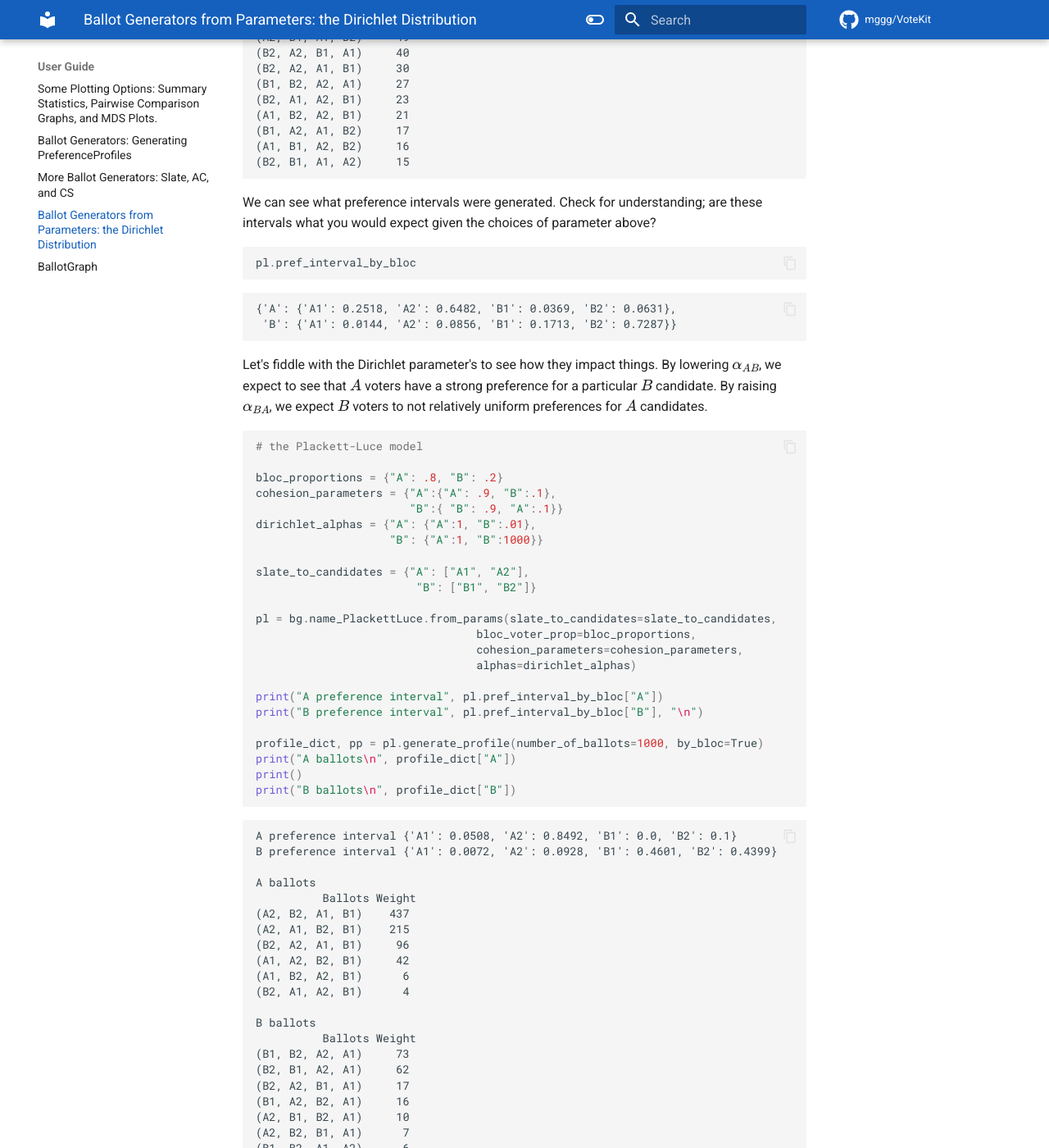
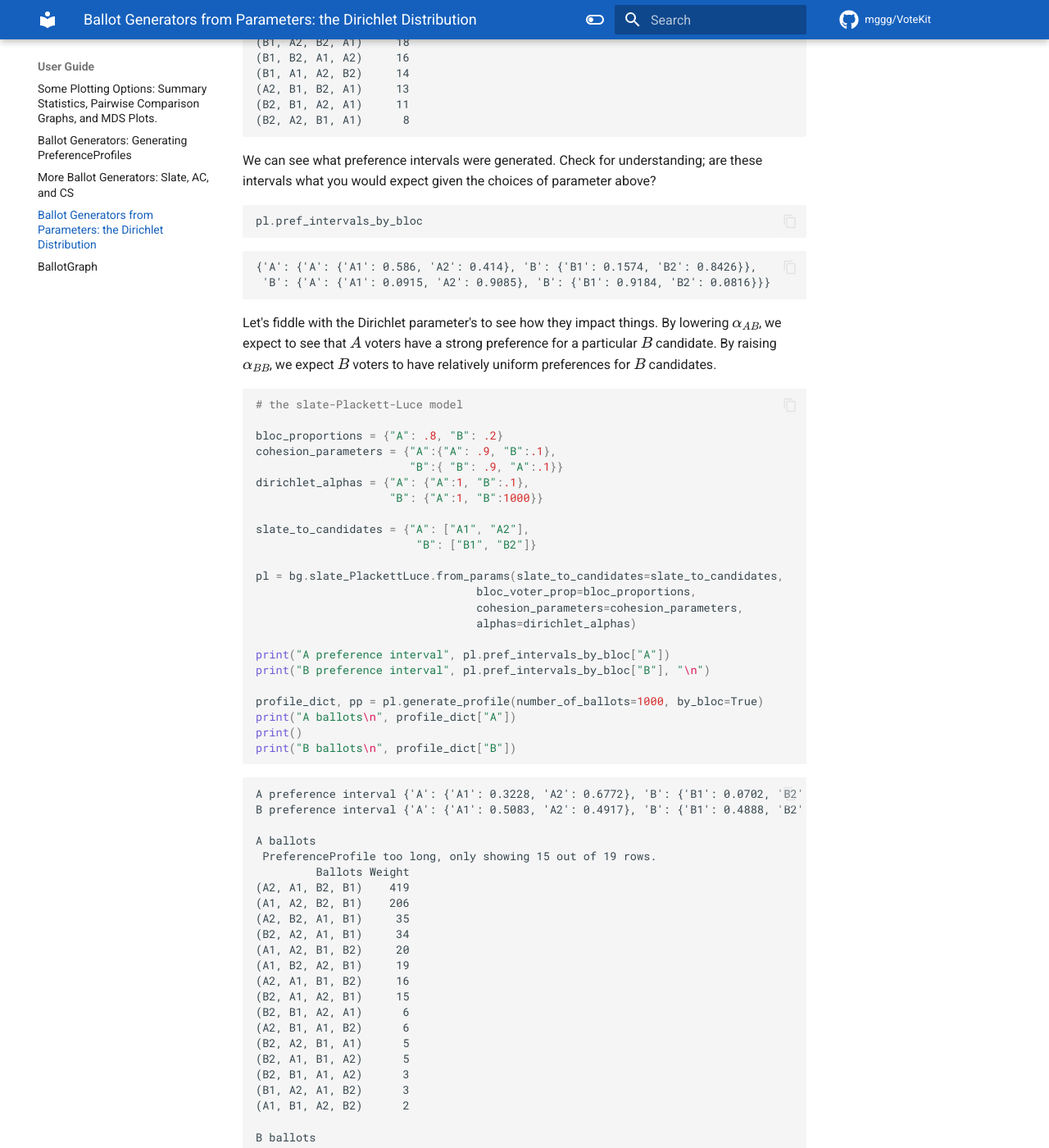
Before and after one commit to mggg/VoteKit, an MkDocs documentation site: the page built from docs/bg_from_params.md, in a window 1280 px wide and 1400 px high, scrolled down 1627 px. Shown: the whole window at 82% size. Built offline with MkDocs 1.6.1 and Material for MkDocs 9.7.7, drawn with Linux system fonts in a browser that asks for light colours; comment, search, counter and statistics services are not loaded; some of the changed text lies outside the part shown.

Commit message:
fix SPL zero cand, edit Dirichlet notebook
Dirichlet parameter tutorial notebook now uses slate-PlackettLuce.

Fixed bug by which slate-PlackettLuce could not generate ballots when some candidate had 0 support. Added two tests to catch.

````diff
--- a/docs/bg_from_params.md
+++ b/docs/bg_from_params.md
@@ -25,7 +25,7 @@
 
 
 ```python
-# the Plackett-Luce model
+# the slate-Plackett-Luce model
 
 bloc_proportions = {"A": .8, "B": .2}
 cohesion_parameters = {"A":{"A": .9, "B":.1},
@@ -37,13 +37,13 @@
                         "B": ["B1", "B2"]}
 ```
 
-We need four different Dirichlet parameter's; $\alpha_{AA}$ generates the $A$ voters preference interval for $A$ candidates and $\alpha_{AB}$ generates the $A$ voters preference interval for $B$ candidates. To construct the full preference interval for $A$ voters, we take the two intervals generated by the Dirichlet distribution, scale the $A$ interval by the $A$ cohesion parameter and the $B$ interval by 1 minus the $A$ cohesion parameter, and append them.
+We need four different Dirichlet parameter's; $\alpha_{AA}$ generates the $A$ voters preference interval for $A$ candidates and $\alpha_{AB}$ generates the $A$ voters preference interval for $B$ candidates. Likewise for the $B$ voters.
 
 Also notice that we need a bit more information in this case than if we gave the PL model a preference interval; we must specify the cohesion parameters and which candidates are in which bloc.
 
 
 ```python
-pl = bg.name_PlackettLuce.from_params(slate_to_candidates=slate_to_candidates,
+pl = bg.slate_PlackettLuce.from_params(slate_to_candidates=slate_to_candidates,
                                  bloc_voter_prop=bloc_proportions,
                                  cohesion_parameters=cohesion_parameters,
                                  alphas=dirichlet_alphas)
@@ -54,60 +54,60 @@
 
     PreferenceProfile too long, only showing 15 out of 34 rows.
              Ballots Weight
-    (A2, A1, B2, B1)    232
-    (A2, A1, B1, B2)    142
-    (A1, A2, B2, B1)     91
-    (A2, B2, A1, B1)     78
-    (B2, B1, A2, A1)     74
-    (A1, A2, B1, B2)     57
-    (A2, B1, A1, B2)     49
-    (B2, A2, B1, A1)     40
-    (B2, A2, A1, B1)     30
-    (B1, B2, A2, A1)     27
-    (B2, A1, A2, B1)     23
-    (A1, B2, A2, B1)     21
-    (B1, A2, A1, B2)     17
-    (A1, B1, A2, B2)     16
-    (B2, B1, A1, A2)     15
+    (A1, A2, B2, B1)    298
+    (A2, A1, B2, B1)    222
+    (B1, B2, A2, A1)    136
+    (A1, A2, B1, B2)     72
+    (A2, A1, B1, B2)     42
+    (B2, A1, A2, B1)     30
+    (A1, B2, A2, B1)     30
+    (B2, A2, A1, B1)     27
+    (A2, B2, A1, B1)     18
+    (B1, A2, B2, A1)     18
+    (B1, B2, A1, A2)     16
+    (B1, A1, A2, B2)     14
+    (A2, B1, B2, A1)     13
+    (B2, B1, A2, A1)     11
+    (B2, A2, B1, A1)      8
 
 
 We can see what preference intervals were generated. Check for understanding; are these intervals what you would expect given the choices of parameter above?
 
 
 ```python
-pl.pref_interval_by_bloc
+pl.pref_intervals_by_bloc
 ```
 
 
 
 
-    {'A': {'A1': 0.2518, 'A2': 0.6482, 'B1': 0.0369, 'B2': 0.0631},
-     'B': {'A1': 0.0144, 'A2': 0.0856, 'B1': 0.1713, 'B2': 0.7287}}
+    {'A': {'A': {'A1': 0.586, 'A2': 0.414}, 'B': {'B1': 0.1574, 'B2': 0.8426}},
+     'B': {'A': {'A1': 0.0915, 'A2': 0.9085}, 'B': {'B1': 0.9184, 'B2': 0.0816}}}
 
 
 
-Let's fiddle with the Dirichlet parameter's to see how they impact things. By lowering $\alpha_{AB}$, we expect to see that $A$ voters have a strong preference for a particular $B$ candidate. By raising $\alpha_{BA}$, we expect $B$ voters to not relatively uniform preferences for $A$ candidates.
+Let's fiddle with the Dirichlet parameter's to see how they impact things. By lowering $\alpha_{AB}$, we expect to see that $A$ voters have a strong preference for a particular $B$ candidate. By raising $\alpha_{BB}$, we expect $B$ voters to have relatively uniform preferences for $B$ candidates.
 
 
 ```python
-# the Plackett-Luce model
+# the slate-Plackett-Luce model
 
 bloc_proportions = {"A": .8, "B": .2}
 cohesion_parameters = {"A":{"A": .9, "B":.1},
                        "B":{ "B": .9, "A":.1}}
-dirichlet_alphas = {"A": {"A":1, "B":.01},
+dirichlet_alphas = {"A": {"A":1, "B":.1},
                     "B": {"A":1, "B":1000}}
 
 slate_to_candidates = {"A": ["A1", "A2"],
                         "B": ["B1", "B2"]}
 
-pl = bg.name_PlackettLuce.from_params(slate_to_candidates=slate_to_candidates,
+pl = bg.slate_PlackettLuce.from_params(slate_to_candidates=slate_to_candidates,
                                  bloc_voter_prop=bloc_proportions,
                                  cohesion_parameters=cohesion_parameters,
                                  alphas=dirichlet_alphas)
 
-print("A preference interval", pl.pref_interval_by_bloc["A"])
-print("B preference interval", pl.pref_interval_by_bloc["B"], "\n")
+print("A preference interval", pl.pref_intervals_by_bloc["A"])
+print("B preference interval", pl.pref_intervals_by_bloc["B"], "\n")
 
 profile_dict, pp = pl.generate_profile(number_of_ballots=1000, by_bloc=True)
 print("A ballots\n", profile_dict["A"])
@@ -115,32 +115,46 @@
 print("B ballots\n", profile_dict["B"])
 ```
 
-    A preference interval {'A1': 0.0508, 'A2': 0.8492, 'B1': 0.0, 'B2': 0.1}
-    B preference interval {'A1': 0.0072, 'A2': 0.0928, 'B1': 0.4601, 'B2': 0.4399}
+    A preference interval {'A': {'A1': 0.3228, 'A2': 0.6772}, 'B': {'B1': 0.0702, 'B2': 0.9298}}
+    B preference interval {'A': {'A1': 0.5083, 'A2': 0.4917}, 'B': {'B1': 0.4888, 'B2': 0.5112}}
 
     A ballots
-              Ballots Weight
-    (A2, B2, A1, B1)    437
-    (A2, A1, B2, B1)    215
-    (B2, A2, A1, B1)     96
-    (A1, A2, B2, B1)     42
-    (A1, B2, A2, B1)      6
-    (B2, A1, A2, B1)      4
+     PreferenceProfile too long, only showing 15 out of 19 rows.
+             Ballots Weight
+    (A2, A1, B2, B1)    419
+    (A1, A2, B2, B1)    206
+    (A2, B2, A1, B1)     35
+    (B2, A2, A1, B1)     34
+    (A1, A2, B1, B2)     20
+    (A1, B2, A2, B1)     19
+    (A2, A1, B1, B2)     16
+    (B2, A1, A2, B1)     15
+    (B2, B1, A2, A1)      6
+    (A2, B1, A1, B2)      6
+    (B2, A2, B1, A1)      5
+    (B2, A1, B1, A2)      5
+    (B2, B1, A1, A2)      3
+    (B1, A2, A1, B2)      3
+    (A1, B1, A2, B2)      2
 
     B ballots
-              Ballots Weight
-    (B1, B2, A2, A1)     73
-    (B2, B1, A2, A1)     62
-    (B2, A2, B1, A1)     17
-    (B1, A2, B2, A1)     16
-    (A2, B1, B2, A1)     10
-    (A2, B2, B1, A1)      7
-    (B1, B2, A1, A2)      6
-    (B2, B1, A1, A2)      4
-    (A1, B1, B2, A2)      2
-    (B2, A1, A2, B1)      1
-    (A2, B1, A1, B2)      1
-    (B1, A1, B2, A2)      1
+     PreferenceProfile too long, only showing 15 out of 16 rows.
+             Ballots Weight
+    (B2, B1, A1, A2)     46
+    (B2, B1, A2, A1)     42
+    (B1, B2, A1, A2)     40
+    (B1, B2, A2, A1)     37
+    (B2, A1, B1, A2)      8
+    (A2, B1, B2, A1)      6
+    (A1, B1, B2, A2)      4
+    (A1, B2, B1, A2)      4
+    (A2, B2, B1, A1)      3
+    (B1, A2, B2, A1)      3
+    (B2, A2, B1, A1)      2
+    (A2, B2, A1, B1)      1
+    (A1, A2, B1, B2)      1
+    (B1, A2, A1, B2)      1
+    (A2, A1, B2, B1)      1
 
 
 Check for understanding; are the intervals and ballots what you'd expect?
````
Also changed, not shown: CHANGELOG.md (+2 -0 lines), 5 other files.
